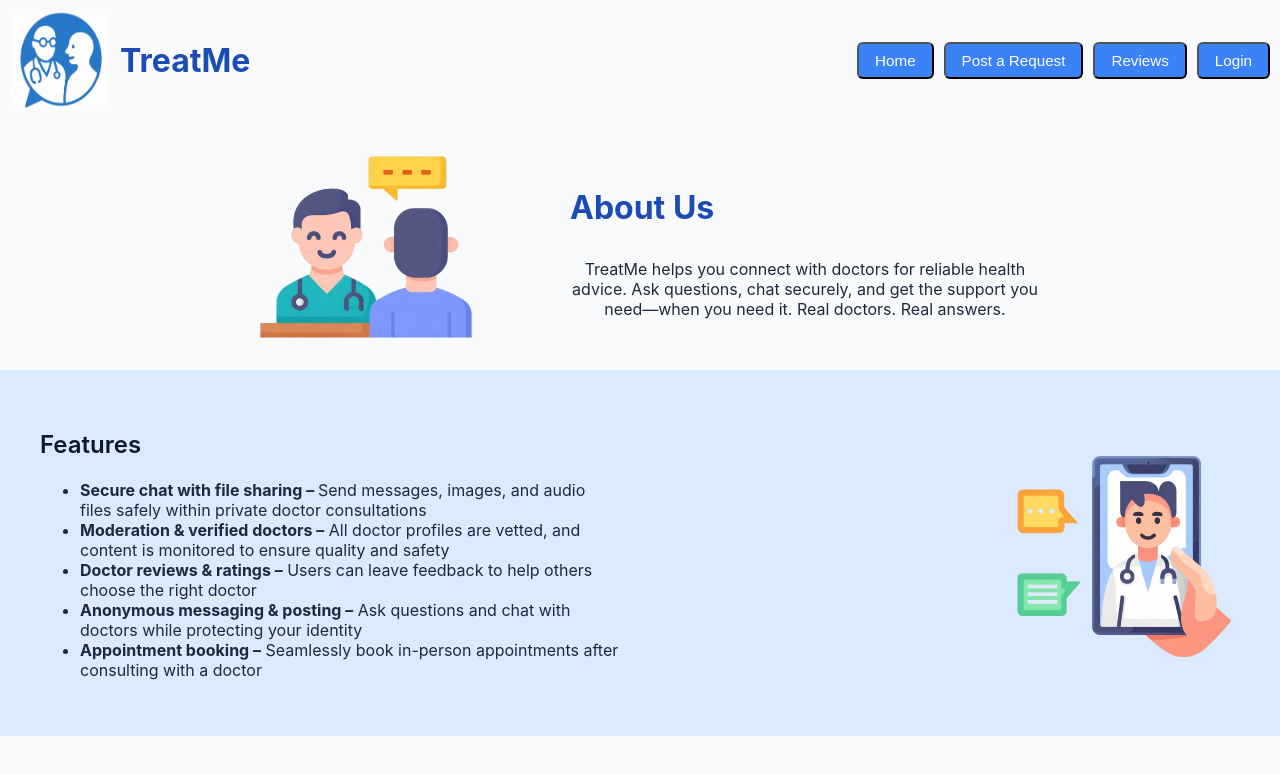
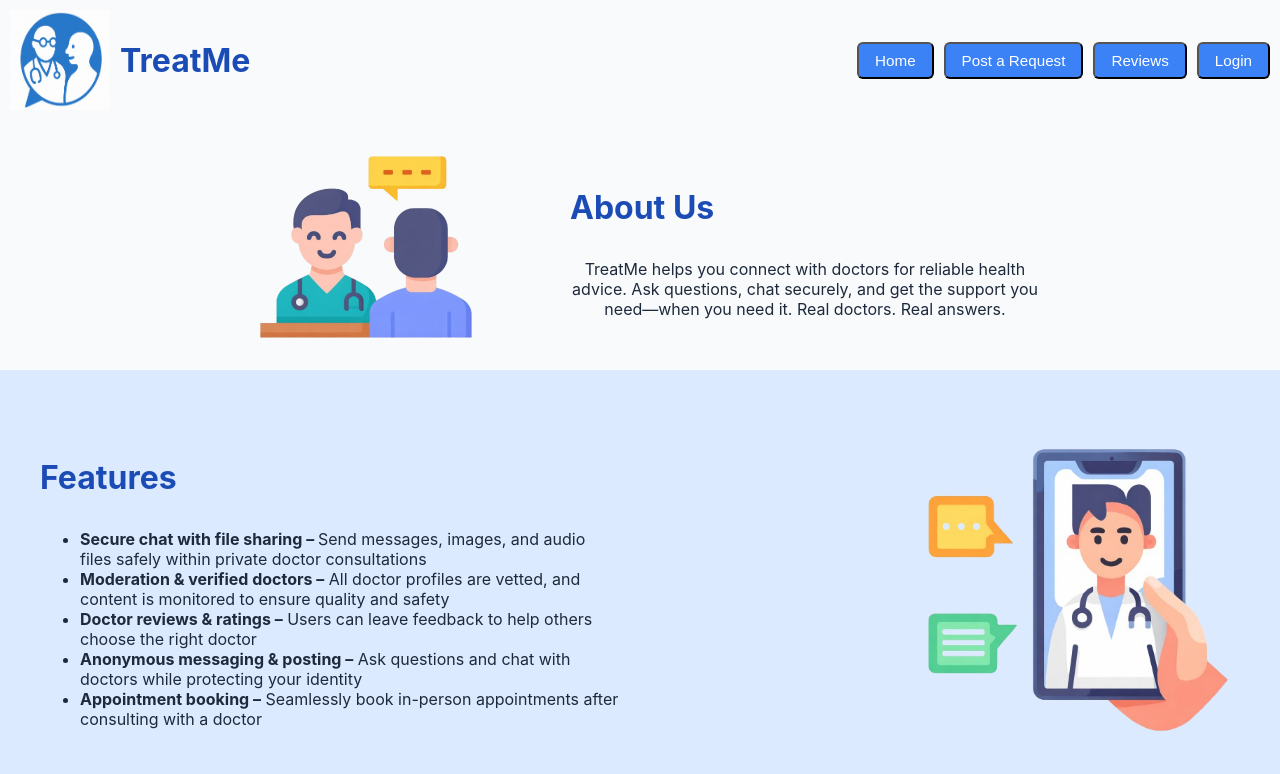
Before and after one commit to vytcka/Doctor-patient-app, a React (Create React App) app in the folder client/: page / in a window 1280 px wide. Shown: the top 774 px of the page. Built offline with nearby package versions, Linux system fonts and the light colour scheme.

Commit message:
made homepage pic + features text bigger

```diff
--- a/client/src/Home.js
+++ b/client/src/Home.js
@@ -42,7 +42,7 @@ function Home() {
         <div style={{ display: "flex", alignItems: "center", justifyContent: "space-between", gap: "40px" }}>
 
         <div style={{ flex: 1}}>
-          <h2>Features</h2>
+          <p style={{ fontSize: "2rem", fontWeight: "bold", color: "#1b4cb6" }}>Features</p>
           <ul>
             <li><strong>Secure chat with file sharing – </strong>Send messages, images, and audio files safely within private doctor consultations</li>
             <li><strong>Moderation & verified doctors –</strong> All doctor profiles are vetted, and content is monitored to ensure quality and safety</li>
@@ -53,7 +53,7 @@ function Home() {
         </div>
 
         <div style={{ flex: 1, display: "flex", justifyContent: "right" }}>
-          <img src={myImage1} alt="Features" style={{ width: "250px", height: "250px" }} />
+          <img src={myImage1} alt="Features" style={{ width: "350px", height: "350px" }} />
         </div>
         </div>
       </div>
```
